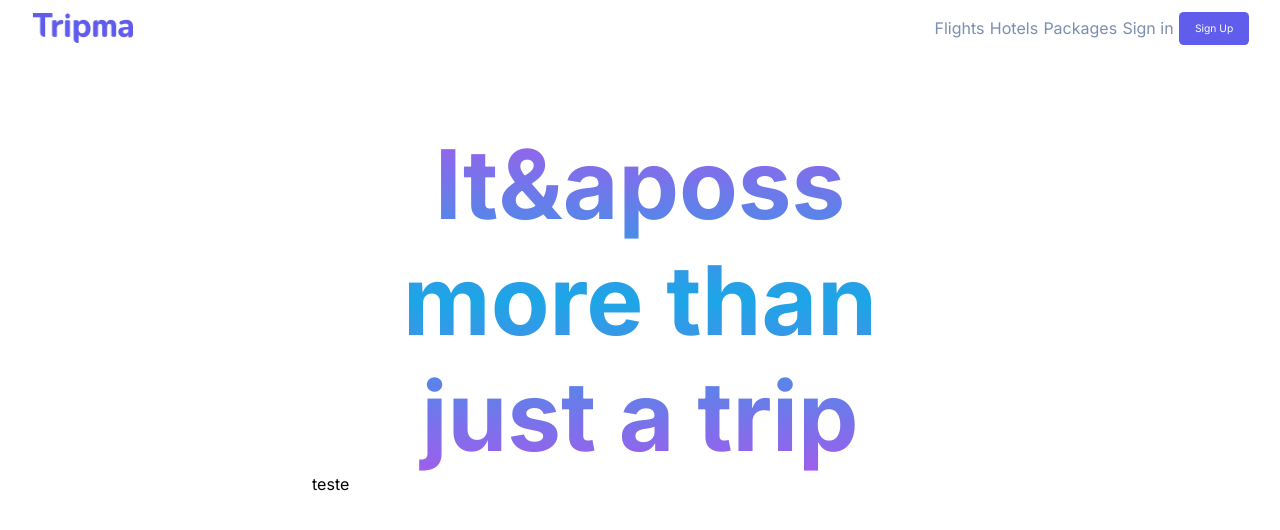
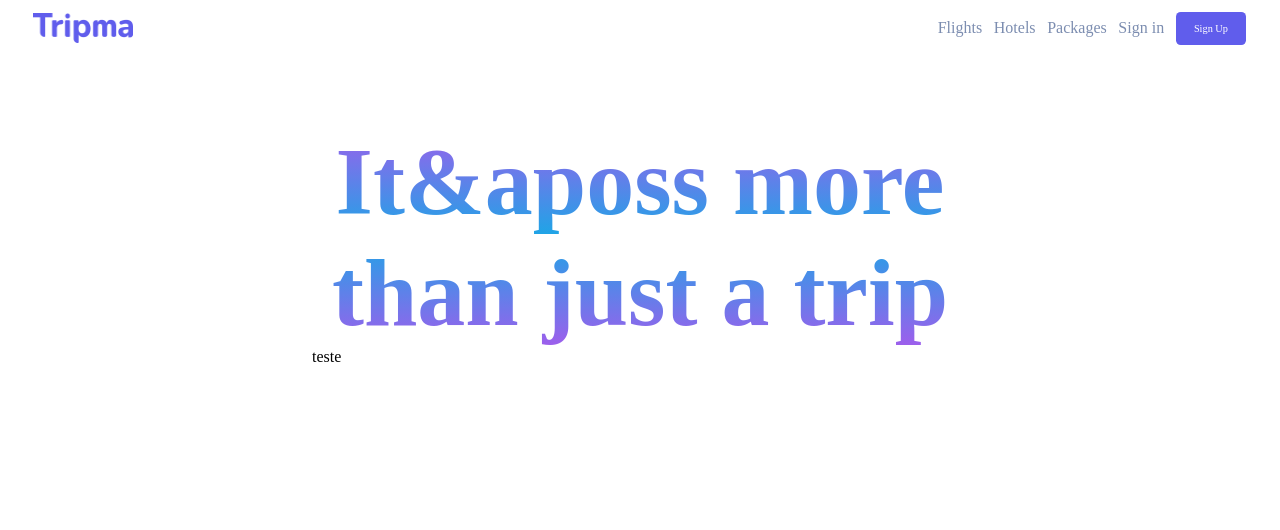
Before and after one commit to Sergiomms/tripma, a Next.js app: page /home in a window 1280 px wide. Shown: the top 530 px of the page. Built offline with nearby package versions, Linux system fonts and the light colour scheme.

Commit message:
chore: testing build

```diff
--- a/next.config.js
+++ b/next.config.js
@@ -5,7 +5,7 @@ const nextConfig = {
       {
         source:"/",
         destination:"/home",
-        permanent:true,
+        permanent:true
       },
     ];
   },
--- a/src/app/home/page.tsx
+++ b/src/app/home/page.tsx
@@ -6,7 +6,7 @@ export default function Home() {
   return (
     <Content>
       <TitleContainer>
-        <Title>It{`&apos`}s more than just a trip</Title>
+        <Title>It{'\&apos'}s more than just a trip</Title>
         <div>teste</div>
       </TitleContainer>
     </Content>
--- a/src/app/layout.tsx
+++ b/src/app/layout.tsx
@@ -16,8 +16,8 @@ export default function RootLayout({
 }) {
   return (
     <html lang="en">
-      <body className={inter.className}>
-        <GlobalStyle/>
+      <GlobalStyle />
+      <body>
         <Header />
         {children}
       </body>
```
Also changed, not shown: src/app/middleware.ts (added, +14 -0 lines).
